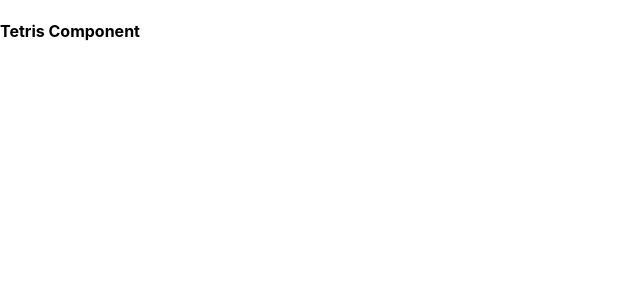
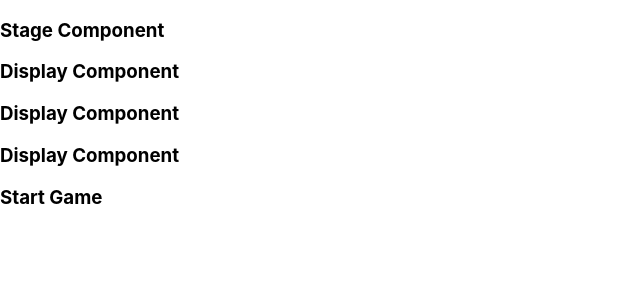
Before and after one commit to SimasDei/react-tetris, a React (Create React App) app: page / in a window 1280 px wide. Shown: the top 300 px of the page, without its empty margins (0-640 px from the left). Built offline with nearby package versions, Linux system fonts and the light colour scheme.

Commit message:
finalize scaffolding

```diff
--- a/src/components/Cell.js
+++ b/src/components/Cell.js
@@ -1,6 +1,6 @@
 import React from 'react'
 
-const Cell = () => {
+const Cell = ({type}) => {
   return (
     <div>
       <h3>Cell Component</h3>
--- a/src/components/Display.js
+++ b/src/components/Display.js
@@ -1,6 +1,6 @@
 import React from 'react'
 
-const Display = () => {
+const Display = ({gameOver, text}) => {
   return (
     <div>
       <h3>Display Component</h3>
--- a/src/components/Stage.js
+++ b/src/components/Stage.js
@@ -1,6 +1,7 @@
-import React from 'react'
+import React from 'react';
+import Cell from './Cell';
 
-const Stage = () => {
+const Stage = ({stage}) => {
   return (
     <div>
       <h3>Stage Component</h3>
--- a/src/components/StartButton.js
+++ b/src/components/StartButton.js
@@ -1,9 +1,9 @@
 import React from 'react'
 
-const StartButton = () => {
+const StartButton = ({callback}) => {
   return (
     <div>
-      <h3>Start Button Component</h3>
+      <h3>Start Game</h3>
     </div>
   )
 }
--- a/src/components/Tetris.js
+++ b/src/components/Tetris.js
@@ -1,9 +1,21 @@
-import React from 'react'
+import React from 'react';
+
+import Stage from './Stage';
+import Display from './Display';
+import StartButton from './StartButton';
 
 const Tetris = () => {
   return (
     <div>
-      <h4>Tetris Component</h4>
+      <Stage />
+      <aside>
+      <div>
+        <Display text="Score" />
+        <Display text="Rows" />
+        <Display text="Level" />
+      </div>
+      <StartButton />
+      </aside>
     </div>
   )
 }
```
